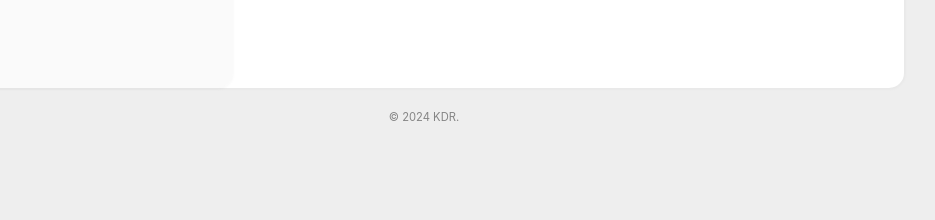
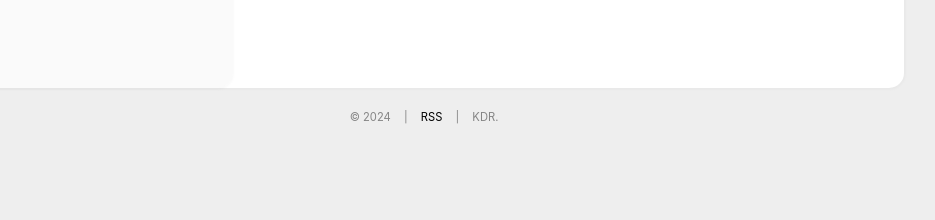
Before and after one commit to ghdudwkd4/ghdudwkd4.github.io, a Jekyll site: the page built from index.html, in a window 1280 px wide. Shown: the part 699-919 px from the top of the page, without its empty margins (216-1151 px from the left). Built offline with Jekyll 4.4.1, drawn with Linux system fonts in a browser that asks for light colours.

Commit message:
footer '|' , margin 추가

```diff
--- a/_includes/footer.html
+++ b/_includes/footer.html
@@ -1,5 +1,9 @@
 <footer class="footer">
   <div>
-    &copy; {{ site.time | date: '%Y' }} {{ site.user.name }}.
+      <span>&copy; {{ site.time | date: '%Y' }}</span>
+      |
+      <a href="/feed.xml">RSS</a>
+      |
+      <span> {{ site.user.name }}.</span>
   </div>
 </footer>
--- a/assets/css/main.scss
+++ b/assets/css/main.scss
@@ -713,4 +713,8 @@ img {
         text-decoration: none;
         color: var(--footer_font_a);
     }
+
+    a , span {
+      margin: 0 10px;
+    }
 }
```
